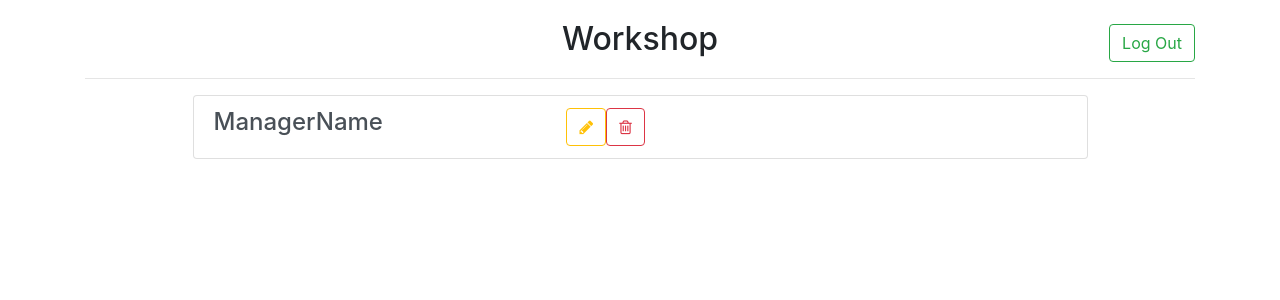
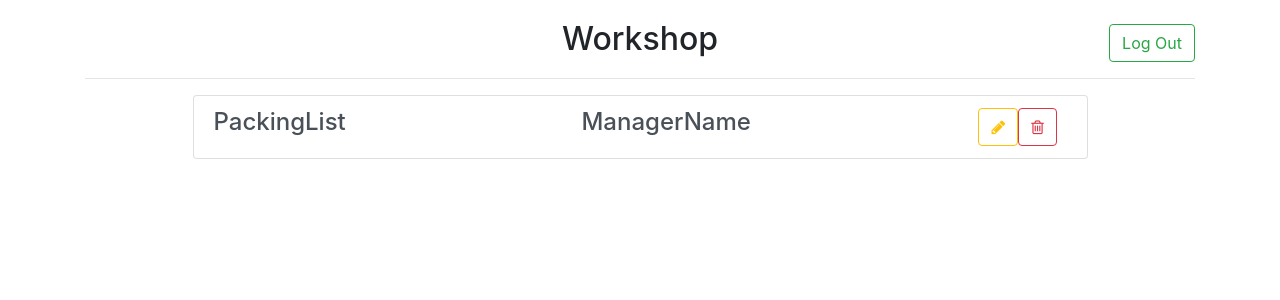
Before and after one commit to Fjord82/ShipmentPackerAngular, an Angular app in the folder ShipmentPacker-app/: page /workshop in a window 1280 px wide. Shown: the top 300 px of the page. Built offline with nearby package versions, Linux system fonts and the light colour scheme.

Commit message:
same as before
just miner tweeks

```diff
--- a/ShipmentPacker-app/src/app/workshop/project/workshop-project-list/workshop-project-list.component.css
+++ b/ShipmentPacker-app/src/app/workshop/project/workshop-project-list/workshop-project-list.component.css
@@ -1,6 +1,7 @@
 .right-buttons {
   width:100px;
   position:relative;
+  right: -5%;
 }
 
 .navbar-text {
--- a/ShipmentPacker-app/src/app/workshop/project/workshop-project-list/workshop-project-list.component.html
+++ b/ShipmentPacker-app/src/app/workshop/project/workshop-project-list/workshop-project-list.component.html
@@ -12,6 +12,7 @@
     <div class="list-group">
       <a href="#" class="list-group-item list-group-item-action">
         <div class="row">
+          <h4 class="col-md-5">PackingList</h4>
           <h4 class="col-md-5">ManagerName</h4>
           <div class="right-buttons">
             <div *ngIf="!projectToDelete || projectToDelete.id != project.id">
```
